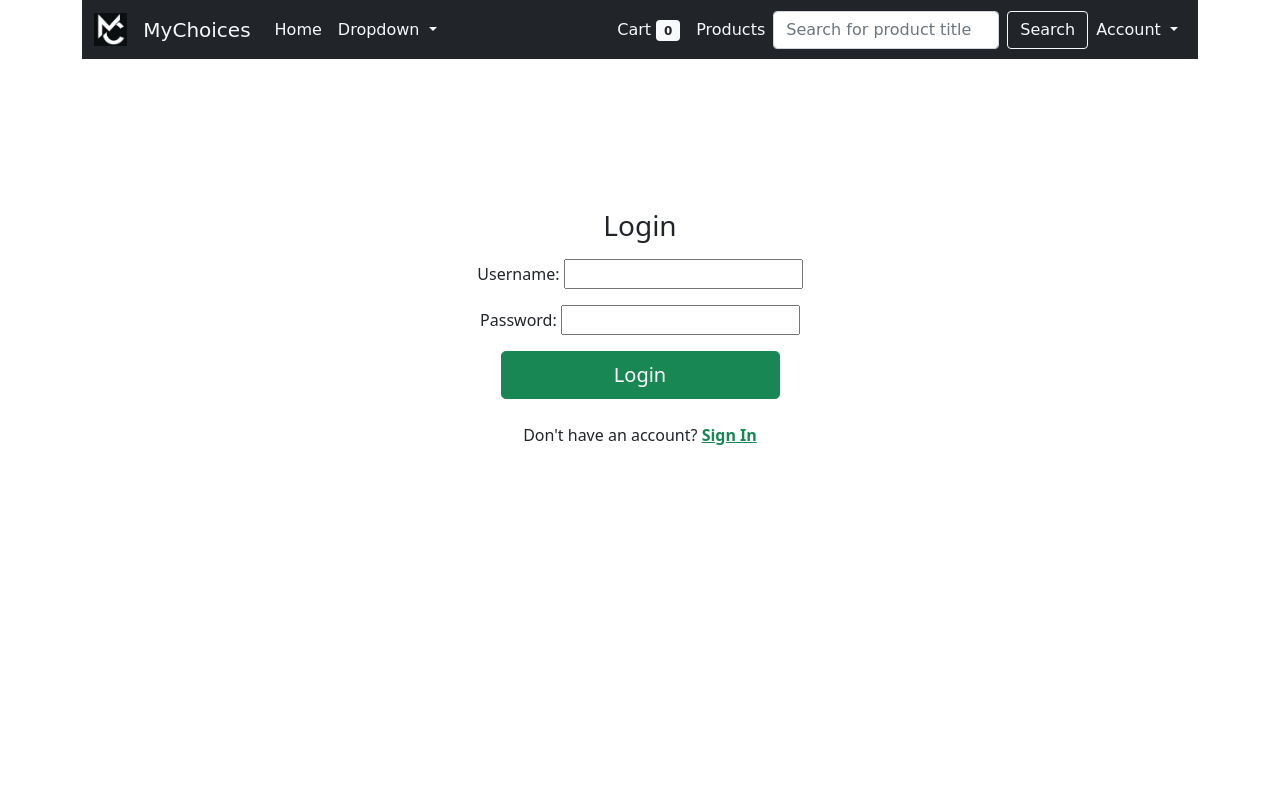
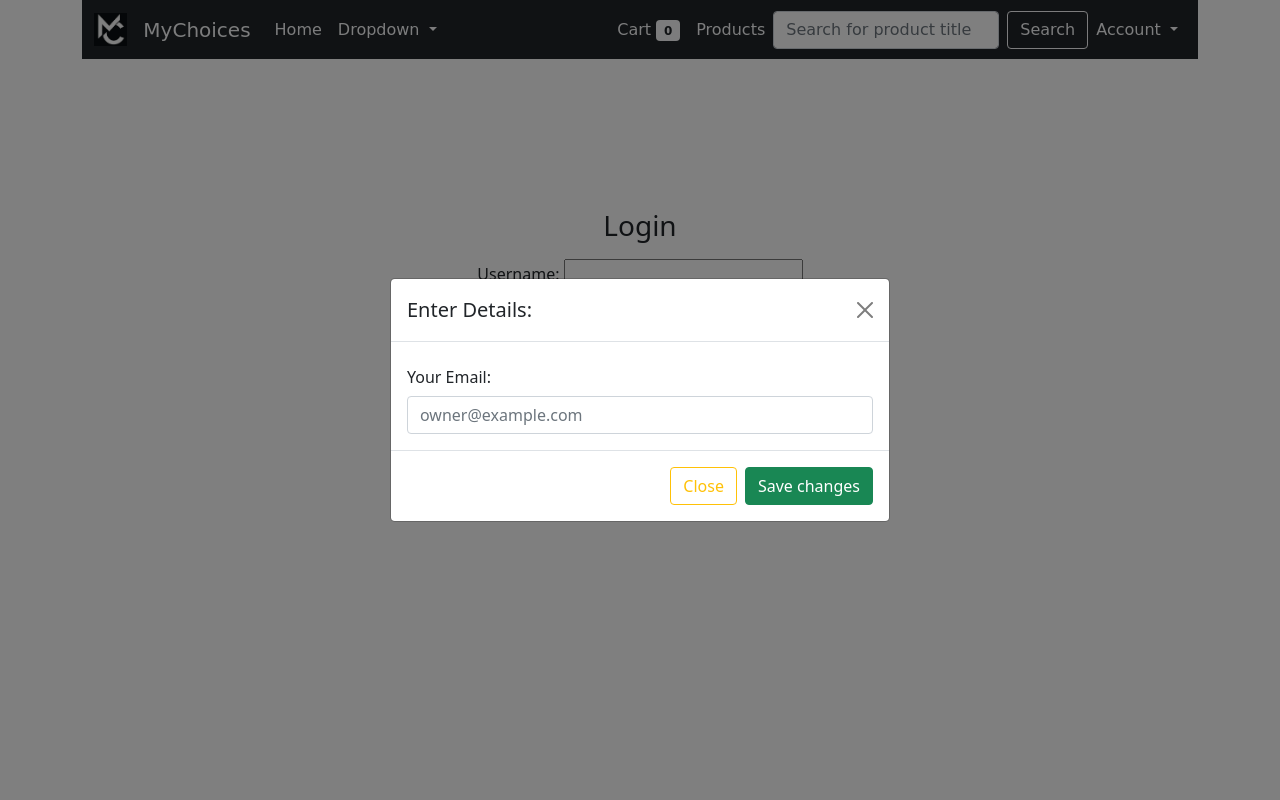
Before and after one commit to itzabdcoder/ecommerce, a Django app: page /accounts/login/?next=/checkout/ in a window 1280 px wide. Run offline with Django 3.2, Linux system fonts and the light colour scheme; parts of the project's set-up code (start-up, migrations or seed data) failed here and were passed over; some libraries are stand-ins or nearby versions.

Commit message:
Next Commit

```diff
--- a/templates/base.html
+++ b/templates/base.html
@@ -28,6 +28,7 @@
       <button type="button" class="btn-close" data-bs-dismiss="alert" aria-label="Close"></button>
     </div>
     {% endif %}
+    {% include 'modal.html' %}
     {% include 'navbar.html' %}
     {% if messages %}
     {% for message in messages %}
@@ -76,7 +77,10 @@
         },
       });
     });
+    function showModal(){
+      $('#exampleModal').modal("show");
+    }
+    setTimeout(showModal, 1);
   });
 </script>
-
 </html>
--- a/templates/cart/view.html
+++ b/templates/cart/view.html
@@ -69,7 +69,7 @@ Your Cart
             </tr>
             {% endfor %}
         </table>
-        <a href="{% url 'checkout' %}" class="btn btn-outline-dark">checkout</a>
+        {% if not empty %}<a href="{% url 'checkout' %}" class="btn btn-outline-dark">checkout</a>{% endif %}
     </div>
 </div>
 {% endif %}
--- /dev/null
+++ b/templates/modal.html
@@ -0,0 +1,20 @@
+<div class="modal fade " id="exampleModal" tabindex="-1" aria-labelledby="exampleModalLabel" aria-hidden="true">
+    <div class="modal-dialog-centered modal-dialog">
+      <div class="modal-content">
+        <div class="modal-header">
+          <h5 class="modal-title" id="exampleModalLabel">Enter Details:</h5>
+          <button type="button" class="btn-close" data-bs-dismiss="modal" aria-label="Close"></button>
+        </div>
+        <div class="modal-body">
+            <form action="/">
+                <label class="col-form-label">Your Email:</label>
+                <input class="form-control" type="email" name="email" id="modalEmail" placeholder="owner@example.com">
+            </form>
+        </div>
+        <div class="modal-footer">
+          <button type="button" class="btn btn-outline-warning" data-bs-dismiss="modal">Close</button>
+          <button type="button" class="btn btn-success" data-bs-dismiss="modal">Save changes</button>
+        </div>
+      </div>
+    </div>
+  </div>
```
Also changed, not shown: db.sqlite3.
